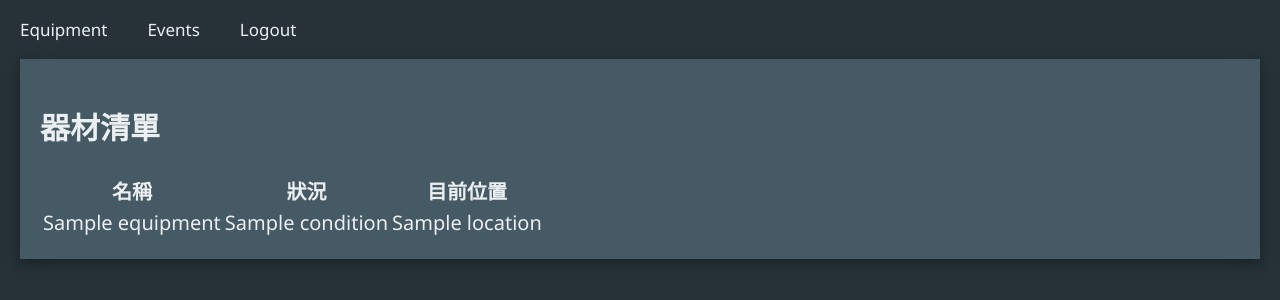
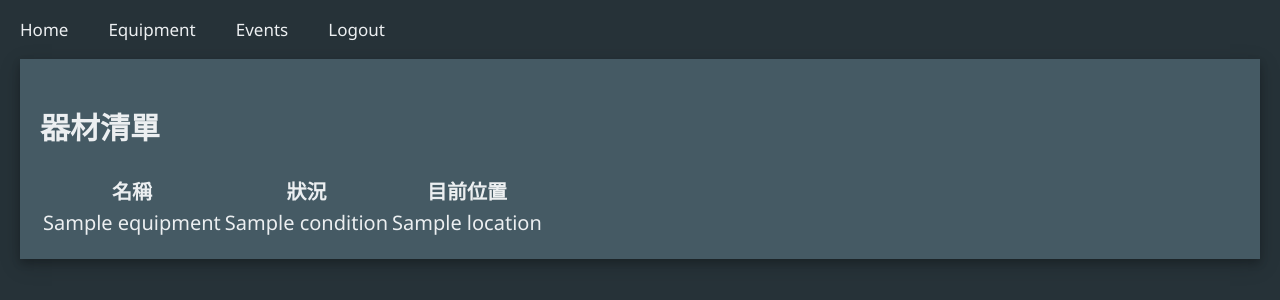
Before and after one commit to NTUPA/ntupa, a Django app: template equip/templates/equip/index.html in a window 1280 px wide. Shown: the top 300 px of the page. Run offline with Django 3.2, Linux system fonts and the light colour scheme; the template is opened without the code that fills it: most values are stand-ins (such as "Sample title", 1, 10 or a date in 2020).

Commit message:
add favicon and home link

```diff
--- a/equip/templates/equip/base.html
+++ b/equip/templates/equip/base.html
@@ -3,7 +3,9 @@
 <!doctype html>
 <html>
     <head>
-        <meta charset="utf-8">
+        <link rel="icon" type="image/png" href="{% static 'favicon-32x32.png' %}" sizes="32x32" />
+        <link rel="icon" type="image/png" href="{% static 'favicon-16x16.png' %}" sizes="16x16" />
+       <meta charset="utf-8">
         <meta name="viewport" content="width=device-width, initial-scale=1">
 
         <title>NTUPA Equipments Management</title>
@@ -16,6 +18,7 @@
     <body>
         <nav>
             <ul class="top-nav">
+                <li><a href="{% url 'home' %}">Home</a></li>
                 <li><a href="{% url 'index' %}">Equipment</a></li>
                 <li><a href="{% url 'event' %}">Events</a></li>
                 <li><a href="{% url 'logout' %}">Logout</a></li>
--- a/ntupa/templates/ntupa/base.html
+++ b/ntupa/templates/ntupa/base.html
@@ -3,6 +3,8 @@
 <!doctype html>
 <html>
     <head>
+        <link rel="icon" type="image/png" href="{% static 'favicon-32x32.png' %}" sizes="32x32" />
+        <link rel="icon" type="image/png" href="{% static 'favicon-16x16.png' %}" sizes="16x16" />
         <meta charset="utf-8">
         <meta name="viewport" content="width=device-width, initial-scale=1">
 
@@ -14,6 +16,7 @@
     <body>
         <nav>
             <ul class="top-nav">
+                <li><a href="{% url 'home' %}">Home</a></li>
                 <li><a href="{% url 'profile' %}">Profile</a></li>
                 <li><a href="{% url 'profile_update' %}">Edit profile</a></li>
                 <li><a href="{% url 'profile_password' %}">Edit Password</a></li>
--- a/ntupa/templates/ntupa/home.html
+++ b/ntupa/templates/ntupa/home.html
@@ -3,6 +3,9 @@
 <!doctype html>
 <html>
     <head>
+        <link rel="icon" type="image/png" href="{% static 'favicon-32x32.png' %}" sizes="32x32" />
+        <link rel="icon" type="image/png" href="{% static 'favicon-16x16.png' %}" sizes="16x16" />
+
         <meta charset="utf-8">
         <meta name="viewport" content="width=device-width, initial-scale=1">
 
--- a/ntupa/urls.py
+++ b/ntupa/urls.py
@@ -20,6 +20,7 @@ from . import views
 
 urlpatterns = [
     url(r'^$', views.home, name='home'),
+    url(r'^home/$', views.home, name='home'),
     url(r'^login/$', views.login, name='login'),
     url(r'^logout/$', views.logout, name='logout'),
     url(r'^profile/$', views.profile, name='profile'),
```
Also changed, not shown: ntupa/static/background.jpg, ntupa/static/favicon-16x16.png (added), ntupa/static/favicon-32x32.png (added), ntupa/static/favicon.ico (added).
